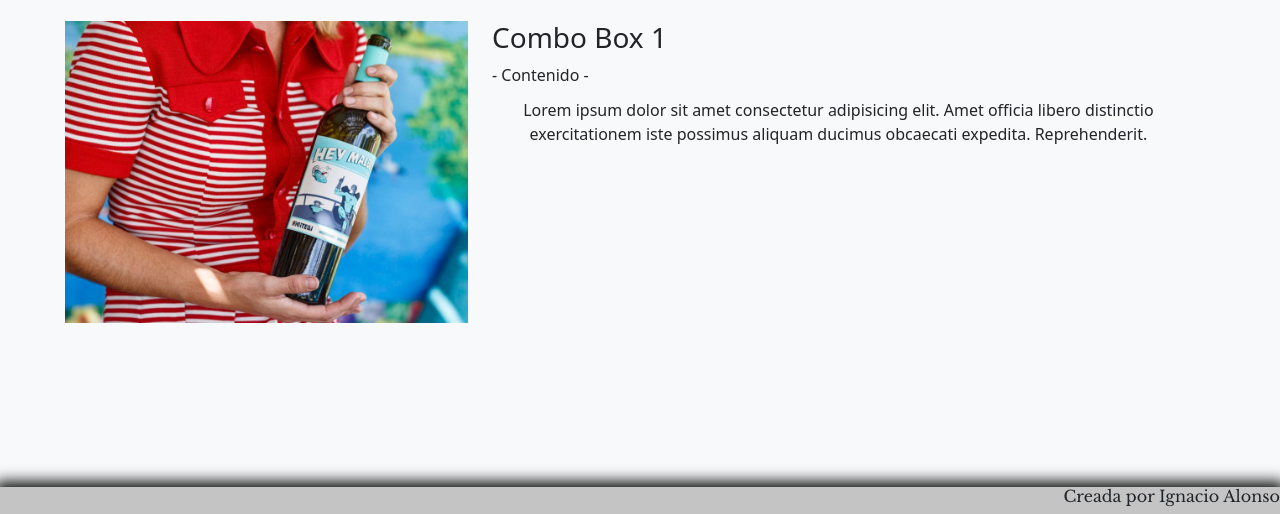
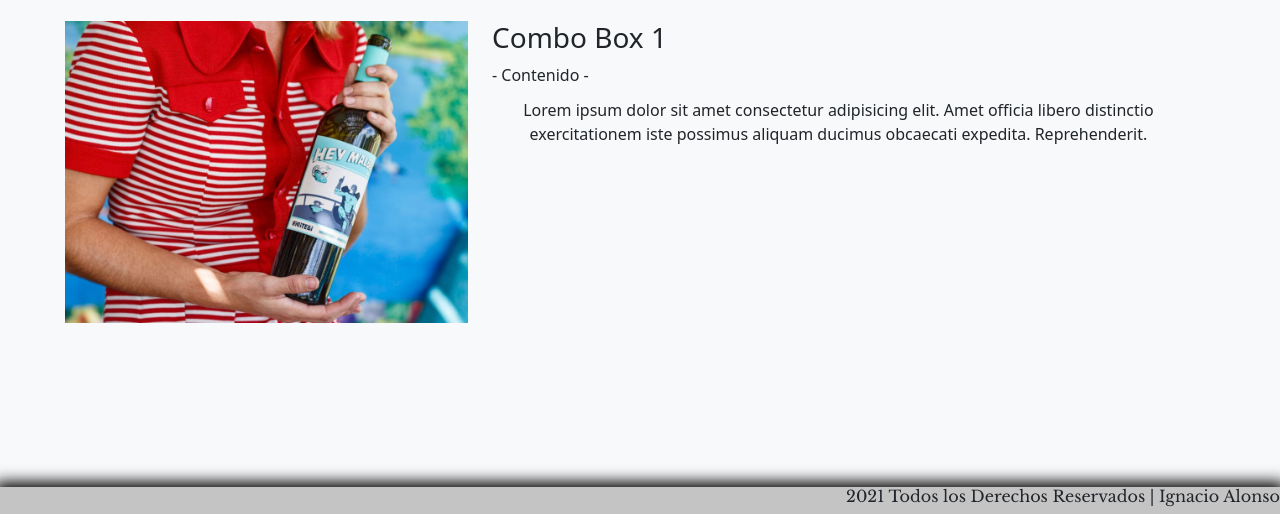
Before and after one commit to IgnacioAAlonso/ProyectoDesarrolloWeb, a website: page combos.html in a window 1280 px wide. Shown: the part 906-1420 px from the top of the page. Drawn offline with Linux system fonts and the light colour scheme.

Commit message:
Cambio en el texto del Footer

```diff
--- a/combos.html
+++ b/combos.html
@@ -115,7 +115,7 @@
 
       <footer class="contenedorGrid__footer">
         <div class="contenedorGrid__capsula-footer">
-          <h6 class="contenedorGrid__titulo-footer">Creada por Ignacio Alonso</h6>
+          <h6 class="contenedorGrid__titulo-footer">2021 Todos los Derechos Reservados | Ignacio Alonso</h6>
         </div>
       </footer>
 
```
Also changed, not shown: contacto.html (+1 -1 lines), nosotros.html (+1 -1 lines), productos.html (+1 -1 lines).
